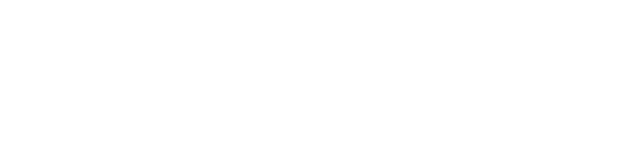
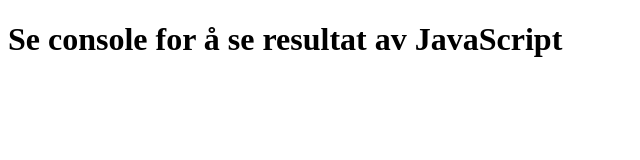
Before and after one commit to JulieKodehode/kodeloftetG7_undevisning20, a website: page index.html in a window 1280 px wide. Shown: the whole page, without its empty margins (0-640 px from the left). Drawn offline with Linux system fonts and the light colour scheme.

Commit message:
First commit

```diff
--- a/index.html
+++ b/index.html
@@ -9,6 +9,8 @@
     <script type="module" src="script.js"></script>
   </head>
   <body>
-    <main></main>
+    <main>
+      <h1>Se console for å se resultat av JavaScript</h1>
+    </main>
   </body>
 </html>
--- a/oppgaver.js
+++ b/oppgaver.js
@@ -1,3 +1,4 @@
+/*
 EKSTRA OPPGAVER:
 
 1.
@@ -6,7 +7,6 @@
 lag en forEach som finner hvert navn, pusher navnene inn i ny array og får hvert navn ut i HTML
 */
 
-/*
 const passengers = [
   {
     name: 'Frank',
```
Also changed, not shown: 1 other file.
